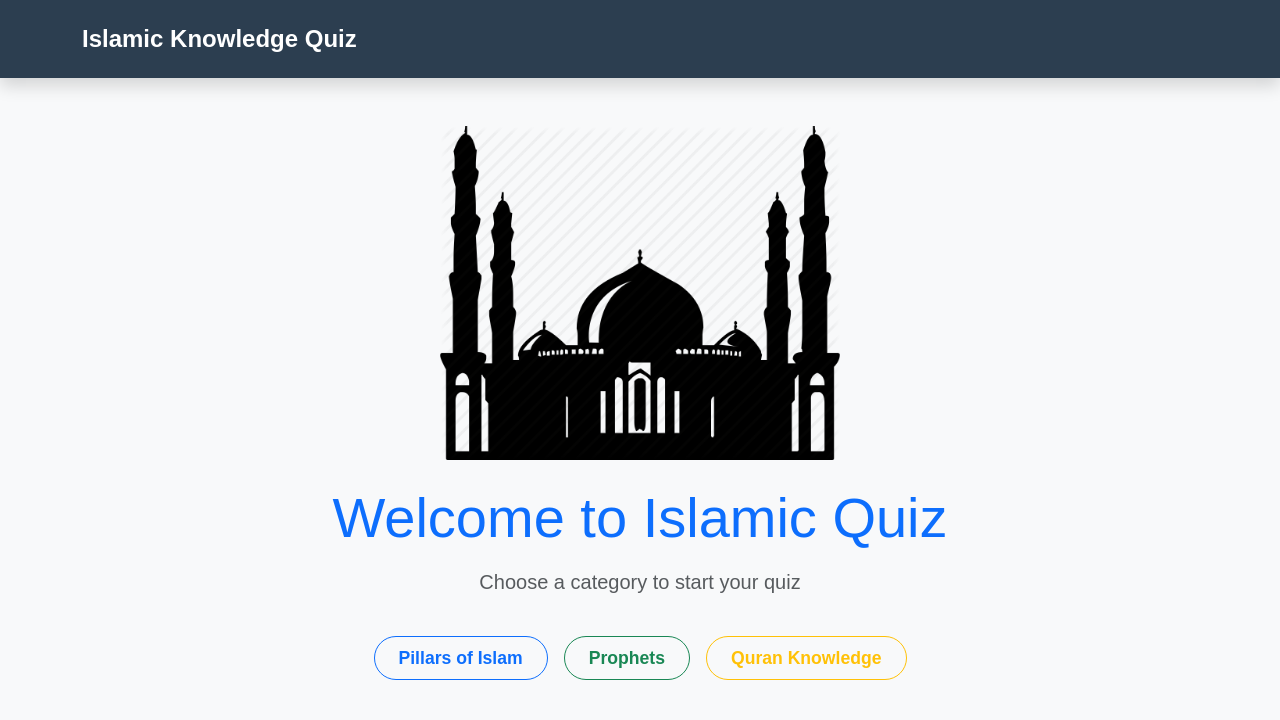
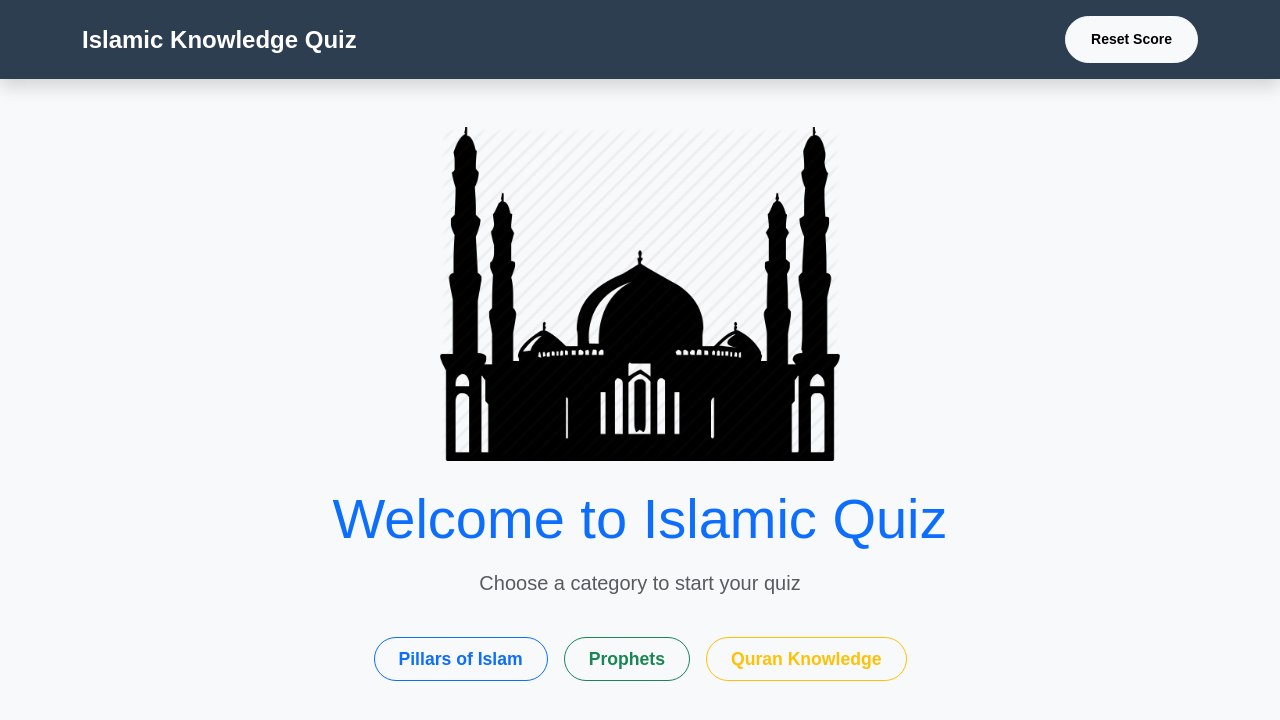
Before and after one commit to Sheez446/Islamic-Quiz-App, a plain HTML site: page index.html in a window 1280 px wide. Drawn offline with nearby package versions, Linux system fonts and the light colour scheme.

Commit message:
Update index.html

```diff
--- a/index.html
+++ b/index.html
@@ -18,6 +18,7 @@
   <div class="container">
     <span class="navbar-brand fw-bold">Islamic Knowledge Quiz</span>
     <span class="text-white fw-semibold" id="highScoreDisplay"></span>
+  <button class="btn btn-light btn-sm ms-3" onclick="resetScore()">Reset Score</button>
   </div>
 </nav>
 
```
